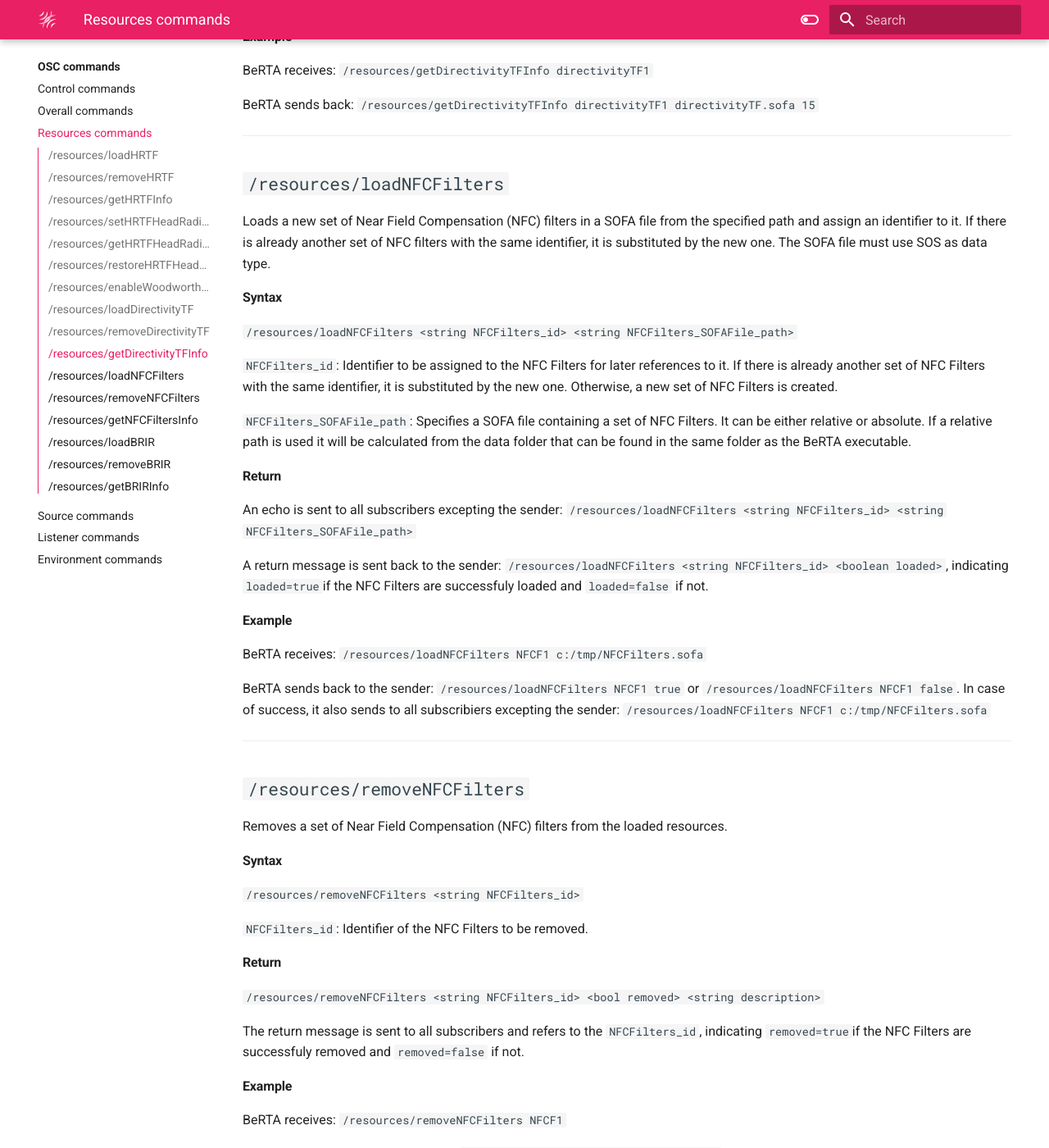
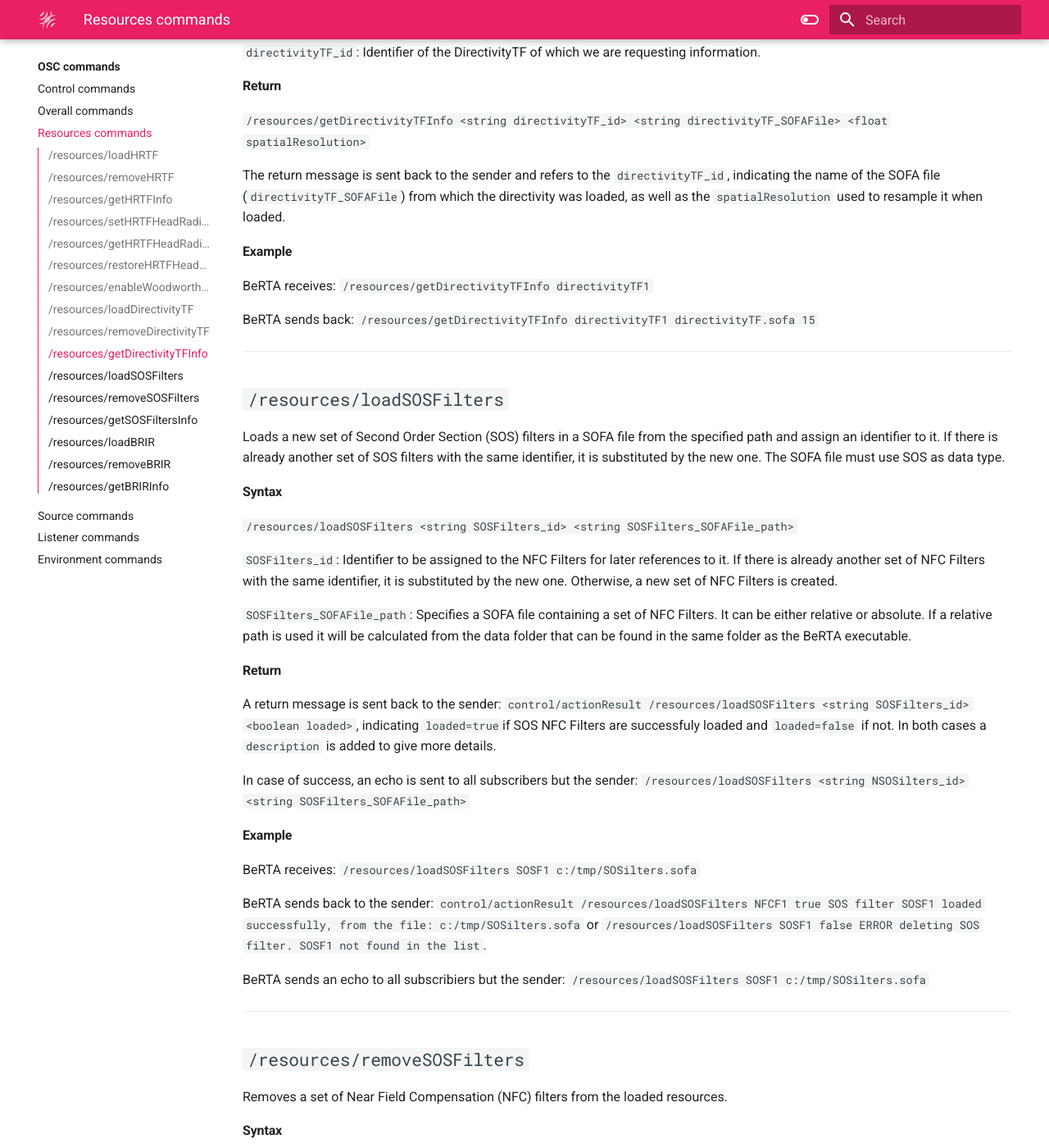
Before and after one commit to GrupoDiana/BRT-Documentation, an MkDocs documentation site: the page built from docs/osc/resources.md, in a window 1280 px wide and 1400 px high, scrolled down 6875 px. Shown: the whole window at 82% size. Built offline with MkDocs 1.6.1 and Material for MkDocs 9.7.7, drawn with Linux system fonts in a browser that asks for light colours; some of the changed text lies outside the part shown.

Commit message:
updated: osc commands for the resources is ready

```diff
--- a/docs/osc/resources.md
+++ b/docs/osc/resources.md
@@ -24,7 +24,7 @@
 
 BeRTA receives: `/resources/loadHRTF HRTF1 c:/tmp/hrtf.sofa 5`
 
-BeRTA sends back to the sender: `control actionResult /resources/loadHRTF HRTF1 true success` or `control actionResult /resources/loadHRTF HRTF1 false error: Can not find the file`.
+BeRTA sends back to the sender: `control actionResult /resources/loadHRTF HRTF1 true HRTF HRTF1 loaded successfully, with a spatial resolution of 5, from the file: c:/tmp/hrtf.sofa` or `control actionResult /resources/loadHRTF HRTF1 false HRTF sofa file couldn't be loaded from HRTF1;`.
 
 BeRTA sends an echo to all subscribiers excepting the sender: `/resources/loadHRTF HRTF1 c:/tmp/hrtf.sofa 5`
 
@@ -214,15 +214,18 @@
 
 #### Return
 
-An echo is sent to all subscribers but the sender: `/resources/loadDirectivityTF <string directivityTF_id> <string directivityTF_SOFAFile_path> <float spatialResolution>`
+A return message is sent back to the sender:  `control/actionResult /resources/loadDirectivityTF <string directivityTF_id> <boolean loaded> <string description>`, indicating `loaded=true`if the directivityTF is successfuly loaded and `loaded=false` if not. In both cases a `description` is added to give more details.
 
-A return message is sent back to the sender:  `/resources/loadDirectivityTF <string directivityTF_id> <boolean loaded>`, indicating `loaded=true`if the directivityTF is successfuly loaded and `loaded=false` if not. <!--In both cases a `description` is added to give more details. -->
+In case of success, it sends an echo to all subscribers excepting the sender:  `/resources/loadDirectivityTF <string directivityTF_id> <string directivityTF_SOFAFile_path> <float spatialResolution>`
+
 
 #### Example
 
 BeRTA receives: `/resources/loadDirectivityTF DirectivityTF1 c:/tmp/directivityTF.sofa 15`
 
-BeRTA sends back to the sender: `/resources/loadDirectivityTF DirectivityTF1 true` or `/resources/loadDirectivityTF DirectivityTF1 false`. In case of success, it also sends to all subscribiers excepting the sender: `/resources/loadDirectivityTF DirectivityTF1 c:/tmp/directivityTF.sofa 15`
+BeRTA sends back to the sender: `control/actionResult /resources/loadDirectivityTF DirectivityTF1 true Directivity directivityTF1 loaded` or `/resources/loadDirectivityTF DirectivityTF1 false Directivity sofa file couldn't be loaded from c:/tmp/directivityTF.sofa`.
+
+BeRTA sends an echo to all subscribiers excepting the sender:  `/resources/loadDirectivityTF DirectivityTF1 c:/tmp/directivityTF.sofa 15`
 
 <!----------------------------------------------------------------------------------->
 ---
@@ -240,16 +243,17 @@
 
 #### Return
 
-`/resources/removeDirectivityTF <string directivityTF_id> <bool removed>`
+A return message is sent back to the sender: `control/actionResult /resources/removeDirectivityTF <string directivityTF_id> <bool removed>`, indicating `removed=true`if the directivityTF is successfuly removed and `removed=false` if not. In both cases a `description` is added to give more details.
 
-The return message is sent to all subscribers and refers to the `directivityTF_id`, indicating `removed=true`if the directivityTF is successfuly removed <!--and `removed=false` if not.-->
+In case of success, it sends an echo to all subscribers excepting the sender: `/resources/removeDirectivityTF <string directivityTF_id>`
 
 #### Example
 
 BeRTA receives: `/resources/removeDirectivityTF directivityTF1`
 
-BeRTA sends back to all subscribers: `/resources/removeDirectivityTF directivityTF1 true` <!--or just to the sender: `/resources/removeDirectivityTF directivityTF1 false`-->
+BeRTA sends back to the sender: ` control/ actionResult /resources/removeDirectivityTF directivityTF1 true DirectivityTF directivityTF1 removed` or `control actionResult /resources/removeDirectivityTF directivityTF1 false ERROR deleting DirectivityTF.  directivityTF1 not found in the list`
 
+BeRTA sends an echo to all subscribiers excepting the sender: `/resources/removeDirectivityTF directivityTF1`
 <!----------------------------------------------------------------------------------->
 ---
 
@@ -279,80 +283,83 @@
 ---
 
 
-## `/resources/loadNFCFilters`
+## `/resources/loadSOSFilters`
 
-Loads a new set of Near Field Compensation (NFC) filters in a SOFA file from the specified path and assign an identifier to it. If there is already another set of NFC filters with the same identifier, it is substituted by the new one. The SOFA file must use SOS as data type.
+Loads a new set of Second Order Section (SOS) filters in a SOFA file from the specified path and assign an identifier to it. If there is already another set of SOS filters with the same identifier, it is substituted by the new one. The SOFA file must use SOS as data type.
 
 #### Syntax
 
-`/resources/loadNFCFilters <string NFCFilters_id> <string NFCFilters_SOFAFile_path>`
+`/resources/loadSOSFilters <string SOSFilters_id> <string SOSFilters_SOFAFile_path>`
 
-`NFCFilters_id`: Identifier to be assigned to the NFC Filters for later references to it. If there is already another set of NFC Filters with the same identifier, it is substituted by the new one. Otherwise, a new set of NFC Filters is created.
+`SOSFilters_id`: Identifier to be assigned to the NFC Filters for later references to it. If there is already another set of NFC Filters with the same identifier, it is substituted by the new one. Otherwise, a new set of NFC Filters is created.
 
-`NFCFilters_SOFAFile_path`: Specifies a SOFA file containing a set of NFC Filters. It can be either relative or absolute. If a relative path is used it will be calculated from the data folder that can be found in the same folder as the BeRTA executable.
+`SOSFilters_SOFAFile_path`: Specifies a SOFA file containing a set of NFC Filters. It can be either relative or absolute. If a relative path is used it will be calculated from the data folder that can be found in the same folder as the BeRTA executable.
 
 #### Return
 
-An echo is sent to all subscribers excepting the sender: `/resources/loadNFCFilters <string NFCFilters_id> <string NFCFilters_SOFAFile_path>`
+A return message is sent back to the sender:  `control/actionResult /resources/loadSOSFilters <string SOSFilters_id> <boolean loaded>`, indicating `loaded=true`if SOS NFC Filters are successfuly loaded and `loaded=false` if not. In both cases a `description` is added to give more details.
 
-A return message is sent back to the sender:  `/resources/loadNFCFilters <string NFCFilters_id> <boolean loaded>`, indicating `loaded=true`if the NFC Filters are successfuly loaded and `loaded=false` if not. <!--In both cases a `description` is added to give more details. -->
+In case of success, an echo is sent to all subscribers but the sender: `/resources/loadSOSFilters <string NSOSilters_id> <string SOSFilters_SOFAFile_path>`
 
 #### Example
 
-BeRTA receives: `/resources/loadNFCFilters NFCF1 c:/tmp/NFCFilters.sofa`
+BeRTA receives: `/resources/loadSOSFilters SOSF1 c:/tmp/SOSilters.sofa`
 
-BeRTA sends back to the sender: `/resources/loadNFCFilters NFCF1 true` or `/resources/loadNFCFilters NFCF1 false`. In case of success, it also sends to all subscribiers excepting the sender: `/resources/loadNFCFilters NFCF1 c:/tmp/NFCFilters.sofa`
+BeRTA sends back to the sender: `control/actionResult /resources/loadSOSFilters NFCF1 true SOS filter SOSF1 loaded successfully, from the file: c:/tmp/SOSilters.sofa` or `/resources/loadSOSFilters SOSF1 false ERROR deleting SOS filter.  SOSF1 not found in the list`.
+
+BeRTA sends an echo to all subscribiers but the sender: `/resources/loadSOSFilters SOSF1 c:/tmp/SOSilters.sofa`
 
 <!----------------------------------------------------------------------------------->
 ---
 
 
-## `/resources/removeNFCFilters`
+## `/resources/removeSOSFilters`
 
 Removes a set of Near Field Compensation (NFC) filters from the loaded resources.
 
 #### Syntax
 
-`/resources/removeNFCFilters <string NFCFilters_id>`
+`/resources/removeSOSFilters <string SOSFilters_id>`
 
-`NFCFilters_id`: Identifier of the NFC Filters to be removed.
+`SOSFilters_id`: Identifier of the NFC Filters to be removed.
 
 #### Return
 
-`/resources/removeNFCFilters <string NFCFilters_id> <bool removed> <string description>`
+A return message is sent back to the sender:  `control/actionResult/resources/removeSOSFilters <string SOSFilters_id> <bool removed> <string description>`, indicating `removed=true`if the NFC Filters are successfuly removed and `removed=false` if not. In both cases a `description` is added to give more details.
 
-The return message is sent to all subscribers and refers to the `NFCFilters_id`, indicating `removed=true`if the NFC Filters are successfuly removed and `removed=false` if not. <!--In both cases a `description` is added to give more details. -->
+In case of success, an echo is sent to all subscribers but the sender: `/resources/removeSOSFilters <string SOSFilters_id>`
 
 #### Example
 
-BeRTA receives: `/resources/removeNFCFilters NFCF1`
+BeRTA receives: `/resources/removeSOSFilters SOSF1`
 
-BeRTA sends back to all subscribers: `/resources/removeNFCFilters NFCF1 true` or just to the sender: `/resources/removeNFCFilters NFCF1 false`
+BeRTA sends back to the sender: `control/actionResult /resources/removeSOSFilters SOSF1 true SOSF1 removed from the list` or `control/actionResult /resources/removeSOSFilters SOSF1 false ERROR deleting SOS Filters.  SOSF1 not found in the SOS Filters list`
 
+BeRTA sends an echo to all subscribiers but the sender: `/resources/removeSOSFilters SOSF1`
 <!----------------------------------------------------------------------------------->
 ---
 
 
-## `/resources/getNFCFiltersInfo`
+## `/resources/getSOSFiltersInfo`
 
 Gets some information about one of the loaded set of Near Field Compensation (NFC) filters. This information consists of the name of the file from which it was loaded.
 #### Syntax
 
-`/resources/getNFCFiltersInfo <string NFCFilters_id>`
+`/resources/getSOSFiltersInfo <string SOSFilters_id>`
 
-`NFCFilters_id`: Identifier of the NFC Filters of which we are requesting information.
+`SOSFilters_id`: Identifier of the NFC Filters of which we are requesting information.
 
 #### Return
 
-`/resources/getNFCFiltersInfo <string NFCFilters_id> <string NFCFilters_SOFAFile>`
+`/resources/getSOSFiltersInfo <string SOSFilters_id> <string SOSFilters_SOFAFile>`
 
-The return message is sent back to the sender and refers to the `NFCFilters_id`, indicating the name of the SOFA file (`NFCFilters_SOFAFile`) from which the filters were loaded.
+The return message is sent back to the sender and refers to the `SOSFilters_id`, indicating the name of the SOFA file (`SOSFilters_SOFAFile`) from which the filters were loaded.
 
 #### Example
 
-BeRTA receives: `/resources/getNFCFiltersInfo NFCF1`
+BeRTA receives: `/resources/getSOSFiltersInfo NFCF1`
 
-BeRTA sends back: `/resources/getNFCFiltersInfo NFCF1 NFCFilters.sofa`
+BeRTA sends back: `/resources/getSOSFiltersInfo NFCF1 NFCFilters.sofa`
 
 <!----------------------------------------------------------------------------------->
 ---
@@ -376,15 +383,17 @@
 
 #### Return
 
-An echo is sent to all subscribers excepting the sender: `/resources/loadBRIR <string BRIR_id> <string BRIR_SOFAFile_path> <float spatialResolution> <float fadeInWindowThreshold> <float fadeInWindowRiseTime> <float fadeOutWindowThreshold> <float fadeOutWindowFallTime>`
+A return message is sent back to the sender:  `control/actionResult /resources/loadBRIR <string BRIR_id> <boolean loaded>`, indicating `loaded=true`if the BRIR is successfuly loaded and `loaded=false` if not. In both cases a `description` is added to give more details.
 
-A return message is sent back to the sender:  `/resources/loadBRIR <string BRIR_id> <boolean loaded>`, indicating `loaded=true`if the BRIR is successfuly loaded and `loaded=false` if not. <!--In both cases a `description` is added to give more details. -->
+In case of success, an echo is sent to all subscribers excepting the sender: `/resources/loadBRIR <string BRIR_id> <string BRIR_SOFAFile_path> <float spatialResolution> <float fadeInWindowThreshold> <float fadeInWindowRiseTime> <float fadeOutWindowThreshold> <float fadeOutWindowFallTime>`
 
 #### Example
 
 BeRTA receives: `/resources/loadBRIR BRIR1 c:/tmp/BRIR.sofa 15 0.005 0.001 0.5 0.01`
 
-BeRTA sends back to the sender: `/resources/loadBRIR BRIR1 true` or `/resources/loadBRIR BRIR1 false`. In case of success, it also sends to all subscribiers excepting the sender: `/resources/loadBRIR BRIR1 c:/tmp/BRIR.sofa 15 0.005 0.001 0.5 0.01`
+BeRTA sends back to the sender: `/resources/loadBRIR BRIR1 true BRIR BRIR1 loaded successfully, with a spatial resolution of 15, from the file: c:/tmp/BRIR.sofa` or `/resources/loadBRIR BRIR1 false BRIR sofa file couldn't be loaded from c:/tmp/BRIR.sofa`.
+
+BeRTA sends an echo to all subscribiers but the sender: `/resources/loadBRIR BRIR1 c:/tmp/BRIR.sofa 15 0.005 0.001 0.5 0.01`
 
 <!----------------------------------------------------------------------------------->
 ---
@@ -402,16 +411,17 @@
 
 #### Return
 
-`/resources/removeBRIR <string BRIR_id> <bool removed> <string description>`
+A return message is sent back to the sender: `control/actionResult /resources/removeBRIR <string BRIR_id> <bool removed> <string description>`, indicating `removed=true`if the BRIR successfuly removed and `removed=false` if not. In both cases a `description` is added to give more details.
 
-The return message is sent to all subscribers and refers to the `BRIR_id`, indicating `removed=true`if the BRIR successfuly removed and `removed=false` if not. <!--In both cases a `description` is added to give more details. -->
+In case of success, an echo is sent to all subscribers but the sender: `/resources/removeBRIR <string BRIR_id>`
 
 #### Example
 
 BeRTA receives: `/resources/removeBRIR BRIR1`
 
-BeRTA sends back to all subscribers: `/resources/removeBRIR BRIR1 true` or just to the sender: `/resources/removeBRIR BRIR1 false`
+BeRTA sends back to all subscribers: `/resources/removeBRIR BRIR1 true BRIR BRIR1 removed` or just to the sender: `/resources/removeBRIR BRIR1 false ERROR deleting BRIR.  BRIR1 not found in the list`
 
+BeRTA sends an echo to all subscribiers but the sender: `/resources/removeBRIR BRIR1`
 <!----------------------------------------------------------------------------------->
 ---
 
```
Also changed, not shown: other parts of docs/osc/resources.md (+1 -1 lines).
